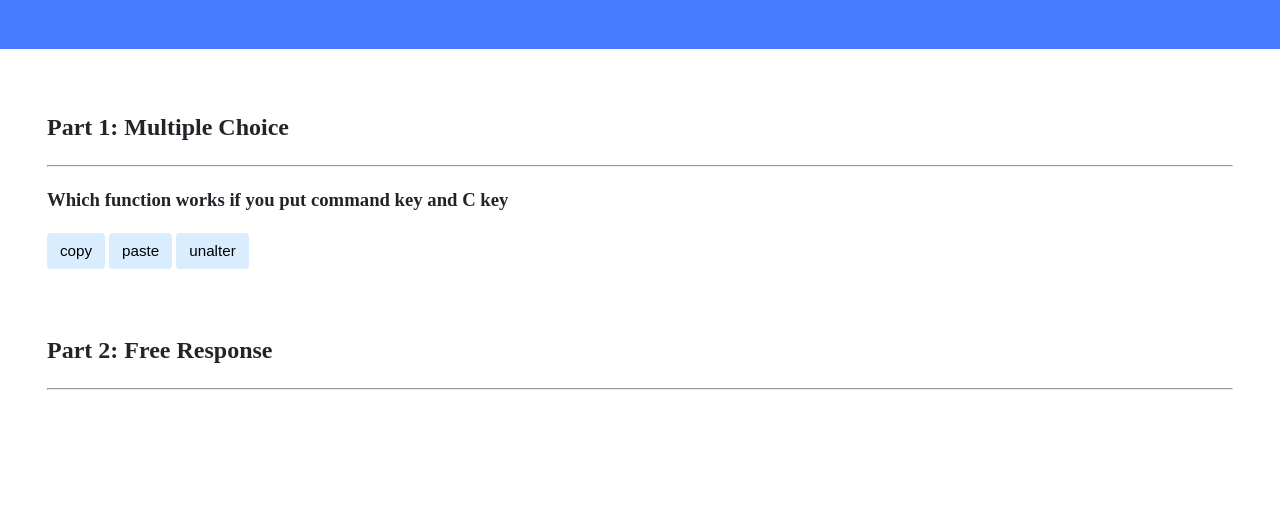
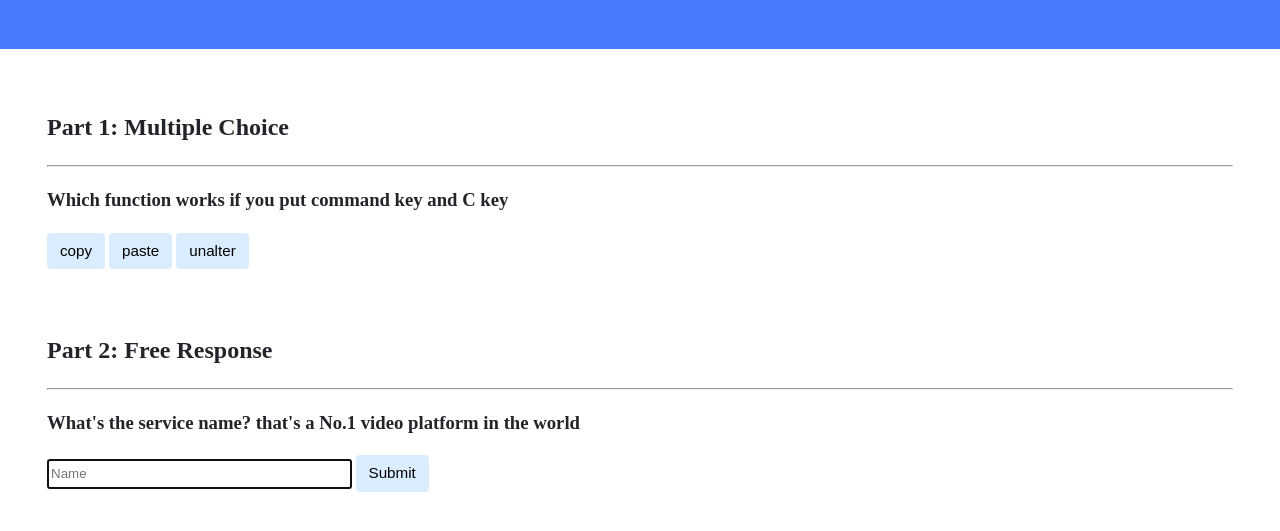
Before and after one commit to 07130918/CS50, a plain HTML site: page Lab_ProblemSet/Lab8/index.html in a window 1280 px wide. Shown: the part 151-682 px from the top of the page. Drawn offline with Linux system fonts and the light colour scheme.

Commit message:
lab8 part2

```diff
--- a/Lab_ProblemSet/Lab8/index.html
+++ b/Lab_ProblemSet/Lab8/index.html
@@ -11,7 +11,6 @@
             document.addEventListener('DOMContentLoaded', listen);
 
             function listen() {
-                // part1
                 let copyButton = document.querySelector('#copyButton');
                 let pasteButton = document.querySelector('#pasteButton');
                 let unalterButton = document.querySelector('#unalterButton');
@@ -40,6 +39,19 @@
                     otherEle.style.backgroundColor = '';
                 });
             }
+
+            // part2
+            function check() {
+                let answerEle = document.querySelector('#serviceName');
+                let resultText2 = document.querySelector('#section2Result');
+                if (answerEle.value.toLowerCase() === 'youtube') {
+                    answerEle.style.backgroundColor = 'green';
+                    resultText2.innerHTML = 'Correct!';
+                } else {
+                    answerEle.style.backgroundColor = 'red';
+                    resultText2.innerHTML = 'Incorrect';
+                }
+            }
         </script>
 
     </head>
@@ -65,9 +77,13 @@
             <div class="section">
                 <h2>Part 2: Free Response</h2>
                 <hr>
-
                 <!-- TODO: Add free response question here -->
-
+                <h3>What's the service name? that's a No.1 video platform in the world</h3>
+                <form onsubmit="check(); return false;">
+                    <input id="serviceName" type="text" autocomplete="off" autofocus placeholder="Name">
+                    <input type="submit">
+                </form>
+                <h3 id="section2Result"></h3>
             </div>
 
         </div>
```
